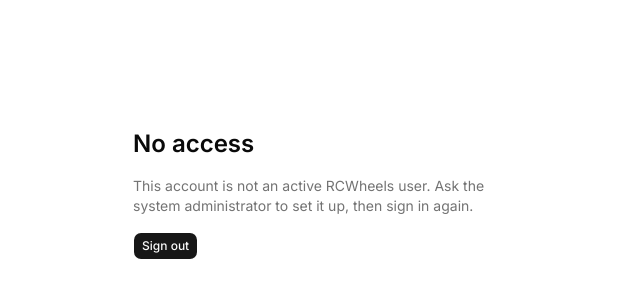
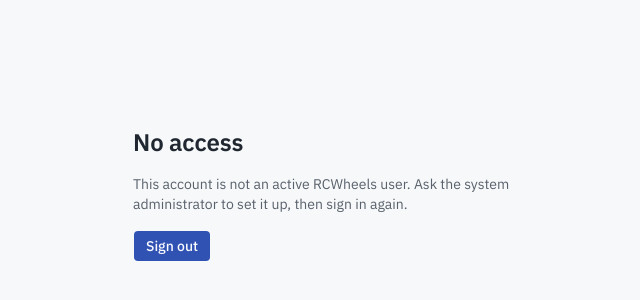
Before and after one commit to 1vannce/rcwheels-systems-integration, a Next.js app: page /no-access in a window 1280 px wide. Shown: the part 206-506 px from the top of the page, without its empty margins (315-955 px from the left). Built offline with nearby package versions, Linux system fonts and the light colour scheme; no server answers.

Commit message:
style(ui): add workshop palette, plex type scale, and table and field styles

```diff
--- a/src/app/globals.css
+++ b/src/app/globals.css
@@ -4,12 +4,28 @@
 
 @custom-variant dark (&:is(.dark *));
 
+/*
+ * RCWheels visual system
+ *
+ * Form paper   cool off-white page, white sheets for records
+ * Graphite     blue-grey ink for text, never pure black
+ * Ballpoint    the one action colour: links, primary buttons, focus
+ * Steel        sidebar and quiet surfaces (the parts cabinet)
+ * Signal       safety orange, reserved for urgent requests and the brand mark
+ *
+ * Type is one variable family (IBM Plex Sans). Page titles and document
+ * numbers use the condensed end of its width axis; everything else is the
+ * normal width. Quantities always use tabular figures.
+ */
+
 @theme inline {
   --color-background: var(--background);
   --color-foreground: var(--foreground);
   --font-sans: var(--font-sans);
-  --font-mono: var(--font-geist-mono);
-  --font-heading: var(--font-heading);
+  --font-mono: ui-monospace, "SFMono-Regular", "Cascadia Mono", Consolas, monospace;
+  --font-heading: var(--font-sans);
+  --color-signal: var(--signal);
+  --color-signal-foreground: var(--signal-foreground);
   --color-sidebar-ring: var(--sidebar-ring);
   --color-sidebar-border: var(--sidebar-border);
   --color-sidebar-accent-foreground: var(--sidebar-accent-foreground);
@@ -49,72 +65,81 @@
 }
 
 :root {
+  /* Form paper #F6F7F9 and white record sheets */
+  --background: oklch(0.977 0.003 250);
   --card: oklch(1 0 0);
-  --card-foreground: oklch(0.145 0 0);
+  --card-foreground: oklch(0.27 0.02 255);
   --popover: oklch(1 0 0);
-  --popover-foreground: oklch(0.145 0 0);
-  --primary: oklch(0.205 0 0);
-  --primary-foreground: oklch(0.985 0 0);
-  --secondary: oklch(0.97 0 0);
-  --secondary-foreground: oklch(0.205 0 0);
-  --muted: oklch(0.97 0 0);
-  --muted-foreground: oklch(0.556 0 0);
-  --accent: oklch(0.97 0 0);
-  --accent-foreground: oklch(0.205 0 0);
-  --destructive: oklch(0.577 0.245 27.325);
-  --border: oklch(0.922 0 0);
-  --input: oklch(0.922 0 0);
-  --ring: oklch(0.708 0 0);
-  --chart-1: oklch(0.87 0 0);
-  --chart-2: oklch(0.556 0 0);
-  --chart-3: oklch(0.439 0 0);
-  --chart-4: oklch(0.371 0 0);
-  --chart-5: oklch(0.269 0 0);
-  --radius: 0.625rem;
-  --sidebar: oklch(0.985 0 0);
-  --sidebar-foreground: oklch(0.145 0 0);
-  --sidebar-primary: oklch(0.205 0 0);
-  --sidebar-primary-foreground: oklch(0.985 0 0);
-  --sidebar-accent: oklch(0.97 0 0);
-  --sidebar-accent-foreground: oklch(0.205 0 0);
-  --sidebar-border: oklch(0.922 0 0);
-  --sidebar-ring: oklch(0.708 0 0);
-  --background: oklch(1 0 0);
-  --foreground: oklch(0.145 0 0);
+  --popover-foreground: oklch(0.27 0.02 255);
+  /* Graphite ink #1F2937-ish */
+  --foreground: oklch(0.27 0.02 255);
+  /* Ballpoint blue #2C4DB3 */
+  --primary: oklch(0.47 0.16 266);
+  --primary-foreground: oklch(0.985 0.005 266);
+  --secondary: oklch(0.95 0.006 250);
+  --secondary-foreground: oklch(0.27 0.02 255);
+  --muted: oklch(0.955 0.005 250);
+  --muted-foreground: oklch(0.49 0.02 255);
+  --accent: oklch(0.945 0.025 266);
+  --accent-foreground: oklch(0.36 0.13 266);
+  --destructive: oklch(0.54 0.2 27);
+  --border: oklch(0.9 0.008 250);
+  --input: oklch(0.85 0.012 250);
+  --ring: oklch(0.55 0.16 266);
+  /* Signal orange #E35F12; text-strength variant for small type */
+  --signal: oklch(0.65 0.19 45);
+  --signal-foreground: oklch(0.5 0.15 42);
+  --chart-1: oklch(0.47 0.16 266);
+  --chart-2: oklch(0.6 0.13 160);
+  --chart-3: oklch(0.7 0.15 75);
+  --chart-4: oklch(0.65 0.19 45);
+  --chart-5: oklch(0.49 0.02 255);
+  --radius: 0.4rem;
+  /* Steel cabinet #E9EDF1 */
+  --sidebar: oklch(0.945 0.008 250);
+  --sidebar-foreground: oklch(0.3 0.02 255);
+  --sidebar-primary: oklch(0.47 0.16 266);
+  --sidebar-primary-foreground: oklch(0.985 0.005 266);
+  --sidebar-accent: oklch(0.985 0.003 250);
+  --sidebar-accent-foreground: oklch(0.36 0.13 266);
+  --sidebar-border: oklch(0.88 0.01 250);
+  --sidebar-ring: oklch(0.55 0.16 266);
 }
 
 .dark {
-  --background: oklch(0.145 0 0);
-  --foreground: oklch(0.985 0 0);
-  --card: oklch(0.205 0 0);
-  --card-foreground: oklch(0.985 0 0);
-  --popover: oklch(0.205 0 0);
-  --popover-foreground: oklch(0.985 0 0);
-  --primary: oklch(0.922 0 0);
-  --primary-foreground: oklch(0.205 0 0);
-  --secondary: oklch(0.269 0 0);
-  --secondary-foreground: oklch(0.985 0 0);
-  --muted: oklch(0.269 0 0);
-  --muted-foreground: oklch(0.708 0 0);
-  --accent: oklch(0.269 0 0);
-  --accent-foreground: oklch(0.985 0 0);
-  --destructive: oklch(0.704 0.191 22.216);
-  --border: oklch(1 0 0 / 10%);
-  --input: oklch(1 0 0 / 15%);
-  --ring: oklch(0.556 0 0);
-  --chart-1: oklch(0.87 0 0);
-  --chart-2: oklch(0.556 0 0);
-  --chart-3: oklch(0.439 0 0);
-  --chart-4: oklch(0.371 0 0);
-  --chart-5: oklch(0.269 0 0);
-  --sidebar: oklch(0.205 0 0);
-  --sidebar-foreground: oklch(0.985 0 0);
-  --sidebar-primary: oklch(0.488 0.243 264.376);
-  --sidebar-primary-foreground: oklch(0.985 0 0);
-  --sidebar-accent: oklch(0.269 0 0);
-  --sidebar-accent-foreground: oklch(0.985 0 0);
-  --sidebar-border: oklch(1 0 0 / 10%);
-  --sidebar-ring: oklch(0.556 0 0);
+  --background: oklch(0.2 0.012 255);
+  --foreground: oklch(0.94 0.006 250);
+  --card: oklch(0.235 0.014 255);
+  --card-foreground: oklch(0.94 0.006 250);
+  --popover: oklch(0.25 0.014 255);
+  --popover-foreground: oklch(0.94 0.006 250);
+  --primary: oklch(0.74 0.12 266);
+  --primary-foreground: oklch(0.2 0.04 266);
+  --secondary: oklch(0.29 0.014 255);
+  --secondary-foreground: oklch(0.94 0.006 250);
+  --muted: oklch(0.28 0.013 255);
+  --muted-foreground: oklch(0.73 0.015 250);
+  --accent: oklch(0.31 0.04 266);
+  --accent-foreground: oklch(0.88 0.06 266);
+  --destructive: oklch(0.7 0.18 25);
+  --border: oklch(1 0 0 / 11%);
+  --input: oklch(1 0 0 / 17%);
+  --ring: oklch(0.68 0.12 266);
+  --signal: oklch(0.72 0.17 50);
+  --signal-foreground: oklch(0.8 0.14 55);
+  --chart-1: oklch(0.74 0.12 266);
+  --chart-2: oklch(0.72 0.13 160);
+  --chart-3: oklch(0.8 0.14 80);
+  --chart-4: oklch(0.72 0.17 50);
+  --chart-5: oklch(0.73 0.015 250);
+  --sidebar: oklch(0.225 0.013 255);
+  --sidebar-foreground: oklch(0.9 0.006 250);
+  --sidebar-primary: oklch(0.74 0.12 266);
+  --sidebar-primary-foreground: oklch(0.2 0.04 266);
+  --sidebar-accent: oklch(0.29 0.02 260);
+  --sidebar-accent-foreground: oklch(0.94 0.03 266);
+  --sidebar-border: oklch(1 0 0 / 9%);
+  --sidebar-ring: oklch(0.68 0.12 266);
 }
 
 @layer base {
@@ -127,4 +152,87 @@
   html {
     @apply font-sans;
   }
+  /* Titles use the condensed width of the same family, like a printed form heading. */
+  h1,
+  h2 {
+    font-stretch: 85%;
+    letter-spacing: -0.005em;
+    text-wrap: balance;
+  }
+  a:focus-visible,
+  summary:focus-visible,
+  [role="switch"]:focus-visible {
+    outline: 2px solid var(--ring);
+    outline-offset: 2px;
+    border-radius: 2px;
+  }
 }
+
+@layer components {
+  /*
+   * Data tables. Headers are quiet sentence-case labels over a single rule;
+   * rows separate with hairlines, and every cell uses tabular figures so
+   * quantities line up down a column.
+   */
+  .data-table {
+    width: 100%;
+    font-size: var(--text-sm);
+    font-variant-numeric: tabular-nums;
+    text-align: left;
+  }
+  .data-table thead {
+    background: var(--muted);
+  }
+  .data-table th {
+    font-size: var(--text-xs);
+    font-weight: 500;
+    color: var(--muted-foreground);
+    white-space: nowrap;
+    border-bottom: 1px solid var(--border);
+    vertical-align: bottom;
+  }
+  .data-table tbody tr {
+    border-color: var(--border);
+  }
+  .data-table tbody tr:hover {
+    background: color-mix(in oklch, var(--muted) 55%, transparent);
+  }
+
+  /* Native select and textarea, matched to the Input primitive. */
+  .field-control {
+    width: 100%;
+    min-height: 2rem;
+    border-radius: var(--radius-md);
+    border: 1px solid var(--input);
+    background: var(--card);
+    padding: 0.25rem 0.625rem;
+    font-size: var(--text-sm);
+    color: var(--foreground);
+    outline: none;
+    transition: border-color 120ms, box-shadow 120ms;
+  }
+  .field-control::placeholder {
+    color: var(--muted-foreground);
+  }
+  .field-control:focus-visible {
+    border-color: var(--ring);
+    box-shadow: 0 0 0 3px color-mix(in oklch, var(--ring) 30%, transparent);
+  }
+  .field-control:disabled,
+  .field-control[readonly] {
+    cursor: not-allowed;
+    background: var(--muted);
+    color: var(--muted-foreground);
+  }
+}
+
+@media (prefers-reduced-motion: reduce) {
+  *,
+  *::before,
+  *::after {
+    animation-duration: 0.01ms !important;
+    animation-iteration-count: 1 !important;
+    transition-duration: 0.01ms !important;
+    scroll-behavior: auto !important;
+  }
+}
--- a/src/app/layout.tsx
+++ b/src/app/layout.tsx
@@ -1,11 +1,15 @@
 import type { Metadata } from "next";
 import "./globals.css";
-import { Inter, Montserrat } from "next/font/google";
+import { IBM_Plex_Sans } from "next/font/google";
 import { cn } from "@/lib/utils";
 
-const montserratHeading = Montserrat({subsets:['latin'],variable:'--font-heading'});
-
-const inter = Inter({subsets:['latin'],variable:'--font-sans'});
+// One variable family. Body text uses the normal width; page titles and
+// document numbers use the condensed end of the width axis (see globals.css).
+const plexSans = IBM_Plex_Sans({
+  subsets: ["latin"],
+  axes: ["wdth"],
+  variable: "--font-sans",
+});
 
 export const metadata: Metadata = {
   title: "RCWheels",
@@ -14,7 +18,7 @@ export const metadata: Metadata = {
 
 export default function RootLayout({ children }: LayoutProps<"/">) {
   return (
-    <html lang="en" className={cn("h-full antialiased", "font-sans", inter.variable, montserratHeading.variable)}>
+    <html lang="en" className={cn("h-full antialiased", "font-sans", plexSans.variable)}>
       <body className="min-h-full flex flex-col">{children}</body>
     </html>
   );
--- a/src/components/ui/button.tsx
+++ b/src/components/ui/button.tsx
@@ -3,13 +3,13 @@ import { cva, type VariantProps } from "class-variance-authority"
 import { cn } from "cn"
 
 const buttonVariants = cva(
-  "group/button inline-flex shrink-0 items-center justify-center rounded-md border border-transparent bg-clip-padding text-xs/relaxed font-medium whitespace-nowrap transition-all outline-none select-none focus-visible:border-ring focus-visible:ring-2 focus-visible:ring-ring/30 active:not-aria-[haspopup]:translate-y-px disabled:pointer-events-none disabled:opacity-50 aria-invalid:border-destructive aria-invalid:ring-2 aria-invalid:ring-destructive/20 dark:aria-invalid:border-destructive/50 dark:aria-invalid:ring-destructive/40 [&_svg]:pointer-events-none [&_svg]:shrink-0 [&_svg:not([class*='size-'])]:size-4",
+  "group/button inline-flex shrink-0 items-center justify-center rounded-md border border-transparent bg-clip-padding text-sm font-medium whitespace-nowrap transition-all outline-none select-none focus-visible:border-ring focus-visible:ring-3 focus-visible:ring-ring/40 active:not-aria-[haspopup]:translate-y-px disabled:pointer-events-none disabled:opacity-50 aria-invalid:border-destructive aria-invalid:ring-2 aria-invalid:ring-destructive/20 dark:aria-invalid:border-destructive/50 dark:aria-invalid:ring-destructive/40 [&_svg]:pointer-events-none [&_svg]:shrink-0 [&_svg:not([class*='size-'])]:size-4",
   {
     variants: {
       variant: {
         default: "bg-primary text-primary-foreground hover:bg-primary/80",
         outline:
-          "border-border hover:bg-input/50 hover:text-foreground aria-expanded:bg-muted aria-expanded:text-foreground dark:bg-input/30",
+          "border-input bg-card hover:bg-muted hover:text-foreground aria-expanded:bg-muted aria-expanded:text-foreground dark:bg-input/30",
         secondary:
           "bg-secondary text-secondary-foreground hover:bg-[color-mix(in_oklch,var(--secondary),var(--foreground)_5%)] aria-expanded:bg-secondary aria-expanded:text-secondary-foreground",
         ghost:
@@ -20,11 +20,11 @@ const buttonVariants = cva(
       },
       size: {
         default:
-          "h-7 gap-1 px-2 text-xs/relaxed has-data-[icon=inline-end]:pr-1.5 has-data-[icon=inline-start]:pl-1.5 [&_svg:not([class*='size-'])]:size-3.5",
+          "h-8 gap-1.5 px-3 has-data-[icon=inline-end]:pr-1.5 has-data-[icon=inline-start]:pl-1.5 [&_svg:not([class*='size-'])]:size-3.5",
         xs: "h-5 gap-1 rounded-sm px-2 text-[0.625rem] has-data-[icon=inline-end]:pr-1.5 has-data-[icon=inline-start]:pl-1.5 [&_svg:not([class*='size-'])]:size-2.5",
-        sm: "h-6 gap-1 px-2 text-xs/relaxed has-data-[icon=inline-end]:pr-1.5 has-data-[icon=inline-start]:pl-1.5 [&_svg:not([class*='size-'])]:size-3",
-        lg: "h-8 gap-1 px-2.5 text-xs/relaxed has-data-[icon=inline-end]:pr-2 has-data-[icon=inline-start]:pl-2 [&_svg:not([class*='size-'])]:size-4",
-        icon: "size-7 [&_svg:not([class*='size-'])]:size-3.5",
+        sm: "h-7 gap-1 px-2.5 text-xs has-data-[icon=inline-end]:pr-1.5 has-data-[icon=inline-start]:pl-1.5 [&_svg:not([class*='size-'])]:size-3",
+        lg: "h-9 gap-1.5 px-4 has-data-[icon=inline-end]:pr-2 has-data-[icon=inline-start]:pl-2 [&_svg:not([class*='size-'])]:size-4",
+        icon: "size-8 [&_svg:not([class*='size-'])]:size-4",
         "icon-xs": "size-5 rounded-sm [&_svg:not([class*='size-'])]:size-2.5",
         "icon-sm": "size-6 [&_svg:not([class*='size-'])]:size-3",
         "icon-lg": "size-8 [&_svg:not([class*='size-'])]:size-4",
--- a/src/components/ui/input.tsx
+++ b/src/components/ui/input.tsx
@@ -8,7 +8,7 @@ function Input({ className, type, ...props }: React.ComponentProps<"input">) {
       type={type}
       data-slot="input"
       className={cn(
-        "h-7 w-full min-w-0 rounded-md border border-input bg-input/20 px-2 py-0.5 text-sm transition-colors outline-none file:inline-flex file:h-6 file:border-0 file:bg-transparent file:text-xs/relaxed file:font-medium file:text-foreground placeholder:text-muted-foreground focus-visible:border-ring focus-visible:ring-2 focus-visible:ring-ring/30 disabled:pointer-events-none disabled:cursor-not-allowed disabled:opacity-50 aria-invalid:border-destructive aria-invalid:ring-2 aria-invalid:ring-destructive/20 md:text-xs/relaxed dark:bg-input/30 dark:aria-invalid:border-destructive/50 dark:aria-invalid:ring-destructive/40",
+        "h-8 w-full min-w-0 rounded-md border border-input bg-card px-2.5 py-1 text-sm transition-colors outline-none file:inline-flex file:h-6 file:border-0 file:bg-transparent file:text-xs/relaxed file:font-medium file:text-foreground placeholder:text-muted-foreground focus-visible:border-ring focus-visible:ring-3 focus-visible:ring-ring/30 disabled:pointer-events-none disabled:cursor-not-allowed disabled:opacity-50 aria-invalid:border-destructive aria-invalid:ring-2 aria-invalid:ring-destructive/20 dark:bg-input/30 dark:aria-invalid:border-destructive/50 dark:aria-invalid:ring-destructive/40",
         className
       )}
       {...props}
```
